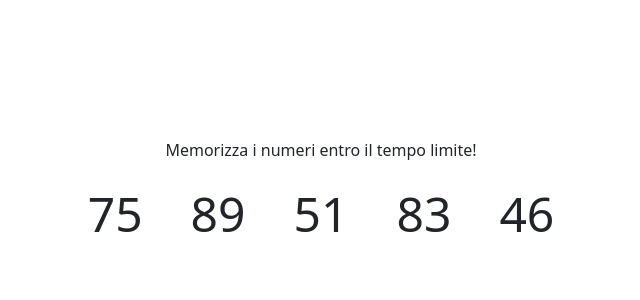
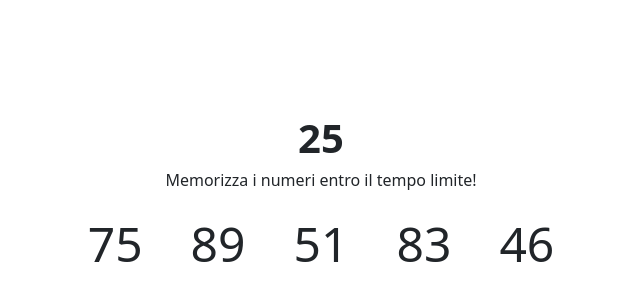
Before and after one commit to saverio-mandarano/js-simon, a plain HTML site: page index.html in a window 1280 px wide. Shown: the part 198-498 px from the top of the page, without its empty margins (319-959 px from the left). Drawn offline with nearby package versions, Linux system fonts and the light colour scheme.

Commit message:
una volta generati i 5 numeri casuali faccio partire il timer di 30 secondi

```diff
--- a/index.html
+++ b/index.html
@@ -43,7 +43,6 @@
     </div>
 
     <!-- Scripts -->
-    <script src="js/functions.js"></script>
     <script src="js/script.js"></script>
   </body>
 </html>
--- a/js/script.js
+++ b/js/script.js
@@ -1,12 +1,29 @@
 // Seleziono gli elementi dal mio HTML
 const displayNumList = document.getElementById(`numbers-list`);
 const displayCountdown = document.getElementById(`countdown`);
+const displayInstructions = document.getElementById(`instructions`);
 
 //Genero 5 numeri casuali univoci nell'intervallo [1, 99].
 const numArr = getRandomIntInclusiveArrayWithMaxLength(1, 99, 5);
 
 //Aggiungo nel <ul> i numeri dentro numArr come <li>
 addElementLi(numArr);
+
+// Creo un intervallo che chiama la funzione ogni 1000 millisecondi (1 secondo)
+let timeLeft = 30;
+const intervalId = setInterval(function(){
+    // Decremento il tempo, aggiorno il Countdown in display, e fermo l'intervallo quando arrivo a 0.
+    timeLeft--;
+    displayCountdown.textContent = timeLeft;
+
+    if (timeLeft <= 0) {
+        clearInterval(intervalId);
+        displayInstructions.textContent = `Tempo scaduto!`;
+    }
+
+}, 1000);
+
+
 
 
 
```
